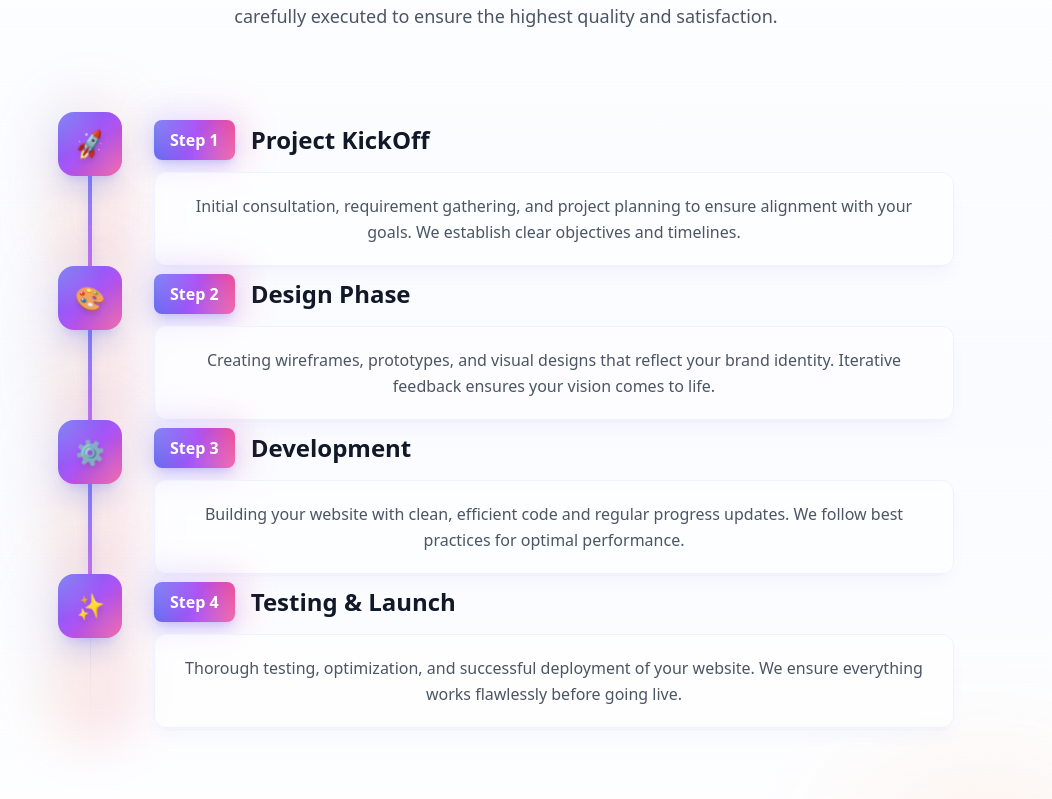
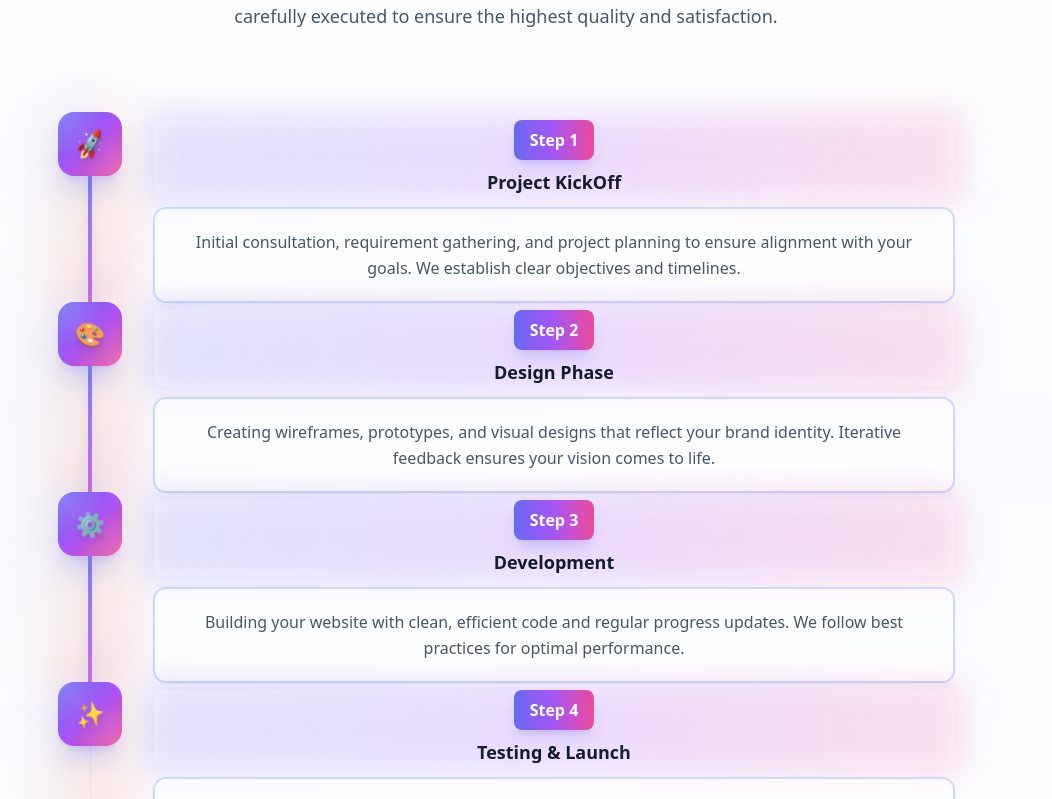
Before and after one commit to bckflpboys/devaurva-landing, a React (Vite) app: page / in a window 1280 px wide. Shown: the part 1761-2560 px from the top of the page, without its empty margins (134-1186 px from the left). Built offline with nearby package versions, Linux system fonts and the light colour scheme.

Commit message:
more updates

```diff
--- a/src/components/MileStone.jsx
+++ b/src/components/MileStone.jsx
@@ -53,10 +53,10 @@ const MileStone = ({ title, description, lastItem, icon, index }) => {
                     x: useTransform(scrollYProgress, [0, 1], [-20, 0])
                 }}
             >
-                <div className="flex items-center mb-3">
+                <div className="mb-3">
                     {/* Step indicator */}
                     <motion.div
-                        className="relative mr-4 group"
+                        className="relative group"
                         style={{
                             scale: useTransform(scrollYProgress, [0, 1], [0.8, 1])
                         }}
@@ -64,22 +64,23 @@ const MileStone = ({ title, description, lastItem, icon, index }) => {
                         {/* Glowing background for step number */}
                         <div className="absolute -inset-2 bg-gradient-to-r from-indigo-500/20 via-purple-500/20 to-pink-500/20 rounded-lg blur-lg group-hover:opacity-75 transition-opacity" />
 
-                        {/* Step number container */}
-                        <div className="relative flex items-center px-4 py-2 bg-gradient-to-r from-indigo-500 via-purple-500 to-pink-500 rounded-lg shadow-lg shadow-indigo-500/20">
-                            {/* Animated background patterns */}
-                            <div className="absolute inset-0 bg-[radial-gradient(circle_at_100%_100%,rgba(255,255,255,0.2)_0%,transparent_50%)] rounded-lg" />
-                            <div className="absolute inset-0 bg-[radial-gradient(circle_at_0%_0%,rgba(255,255,255,0.2)_0%,transparent_50%)] rounded-lg" />
+                        {/* Step number container with title */}
+                        <div className="relative flex flex-col items-center">
+                            <div className="flex items-center px-4 py-2 bg-gradient-to-r from-indigo-500 via-purple-500 to-pink-500 rounded-lg shadow-lg shadow-indigo-500/20">
+                                {/* Animated background patterns */}
+                                <div className="absolute inset-0 bg-[radial-gradient(circle_at_100%_100%,rgba(255,255,255,0.2)_0%,transparent_50%)] rounded-lg" />
+                                <div className="absolute inset-0 bg-[radial-gradient(circle_at_0%_0%,rgba(255,255,255,0.2)_0%,transparent_50%)] rounded-lg" />
 
-                            {/* Step text */}
-                            <span className="relative font-bold text-white">Step {index}</span>
+                                {/* Step text */}
+                                <span className="relative font-bold text-white">Step {index}</span>
+                            </div>
+                            <h3 className="mt-2 text-lg font-bold text-gray-900">{title}</h3>
                         </div>
                     </motion.div>
-
-                    <h3 className="text-2xl font-bold text-gray-900">{title}</h3>
                 </div>
 
                 {/* Description card */}
-                <div className="bg-white/50 backdrop-blur-sm rounded-xl p-5 shadow-lg shadow-indigo-500/5 border border-indigo-50">
+                <div className="bg-white/50 backdrop-blur-sm rounded-xl p-5 shadow-lg shadow-indigo-500/5 border border-indigo-200/80 ring-1 ring-indigo-200">
                     <p className="text-gray-600 leading-relaxed">{description}</p>
                 </div>
             </motion.div>
--- a/src/components/PricingSection.jsx
+++ b/src/components/PricingSection.jsx
@@ -18,18 +18,32 @@ const PricingSection = () => {
             </motion.div>
 
             <div className="flex justify-center mb-8 mt-12">
-                <a
+                <motion.a
                     href="/custom-plan"
                     className="group relative inline-flex items-center justify-center px-8 py-3.5 text-lg font-semibold text-white bg-gradient-to-r from-indigo-600 to-purple-600 rounded-xl shadow-lg hover:shadow-xl transform hover:-translate-y-0.5 transition-all duration-200 overflow-hidden"
+                    whileHover={{ scale: 1.02 }}
+                    whileTap={{ scale: 0.98 }}
                 >
-                    <span className="relative z-10">Customize Your Plan</span>
+                    <span className="relative z-10 mr-2">Customize Your Plan</span>
                     <div className="absolute inset-0 bg-gradient-to-r from-purple-600 to-indigo-600 opacity-0 group-hover:opacity-100 transition-opacity duration-200"></div>
-                    <div className="absolute right-3 top-1/2 -translate-y-1/2 opacity-70">
+                    <motion.div
+                        className="relative z-10"
+                        initial={{ x: 0 }}
+                        animate={{
+                            x: [0, 5, 0],
+                            scale: [1, 1.2, 1]
+                        }}
+                        transition={{
+                            duration: 1.5,
+                            repeat: Infinity,
+                            ease: "easeInOut"
+                        }}
+                    >
                         <svg xmlns="http://www.w3.org/2000/svg" className="h-5 w-5" viewBox="0 0 20 20" fill="currentColor">
                             <path fillRule="evenodd" d="M10.293 3.293a1 1 0 011.414 0l6 6a1 1 0 010 1.414l-6 6a1 1 0 01-1.414-1.414L14.586 11H3a1 1 0 110-2h11.586l-4.293-4.293a1 1 0 010-1.414z" clipRule="evenodd" />
                         </svg>
-                    </div>
-                </a>
+                    </motion.div>
+                </motion.a>
             </div>
 
             <div className="grid mt-16 items-start grid-cols-1 md:grid-cols-2 lg:grid-cols-4 gap-8 max-w-screen-xl mx-auto px-4">
--- a/src/pages/custom-plan.jsx
+++ b/src/pages/custom-plan.jsx
@@ -189,12 +189,22 @@ const CustomPlanBuilder = () => {
                     <h1 className="text-4xl font-bold text-gray-900 mb-4">
                         Build Your Perfect Solution
                     </h1>
-                    <div className="space-y-2 mb-8">
+                    <div className="space-y-2 mb-8 text-center">
                         <h2 className="text-xl font-semibold text-gray-900">Choose Your Website Category</h2>
-                        <p className="text-gray-600">
-                            Select a category below to get recommended features for your type of website.
-                            Each option includes carefully selected features and estimated pricing.
-                        </p>
+                        <ul className="text-gray-600 space-y-1 mt-2 inline-block text-left">
+                            <li className="flex items-center">
+                                <span className="text-indigo-500 mr-2">•</span>
+                                Select a category below to get recommended features
+                            </li>
+                            <li className="flex items-center">
+                                <span className="text-indigo-500 mr-2">•</span>
+                                Each option includes carefully selected features
+                            </li>
+                            <li className="flex items-center">
+                                <span className="text-indigo-500 mr-2">•</span>
+                                See estimated pricing for your website type
+                            </li>
+                        </ul>
                     </div>
 
                     {/* Website Type Selector */}
```
